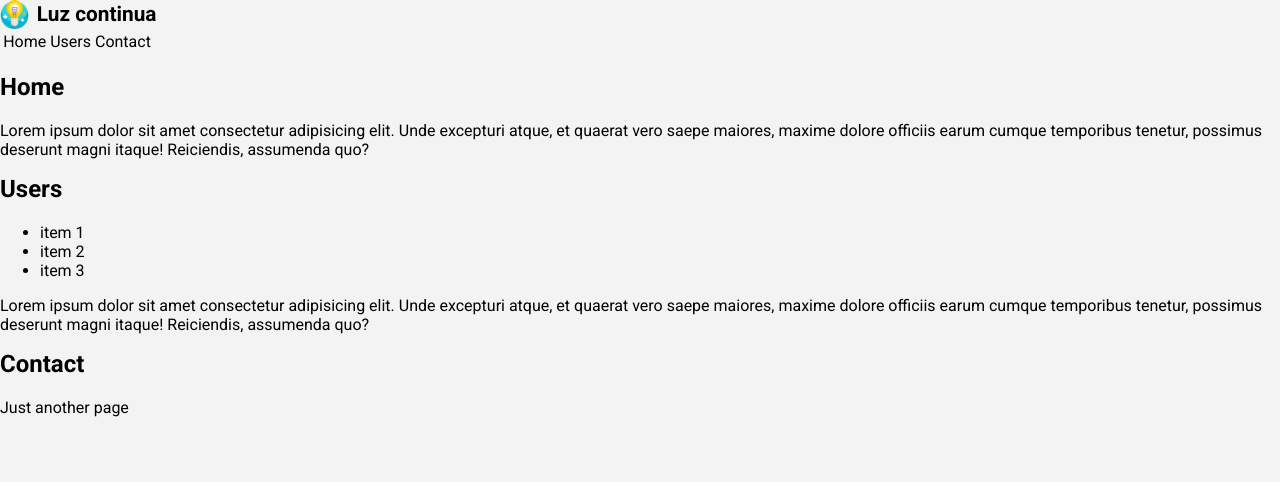
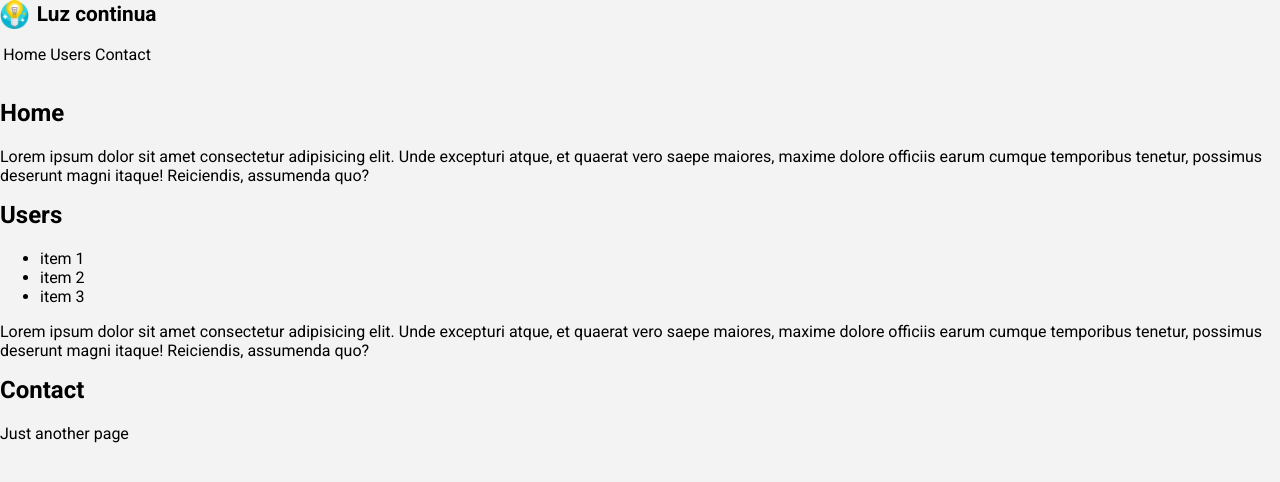
Before and after one commit to deswebcom/manual-lit, a website with bundled scripts: page app.html in a window 1280 px wide. Built offline with nearby package versions, Linux system fonts and the light colour scheme.

Commit message:
cambiar estilo

```diff
--- a/app.css
+++ b/app.css
@@ -33,7 +33,7 @@ body {
     margin: 0;
 }
 dile-menu-hamburger nav {
-    padding: 0.2rem;
+    padding: 1rem 0.2rem;
 }
 dile-pages {
     padding: 1rem;
```
